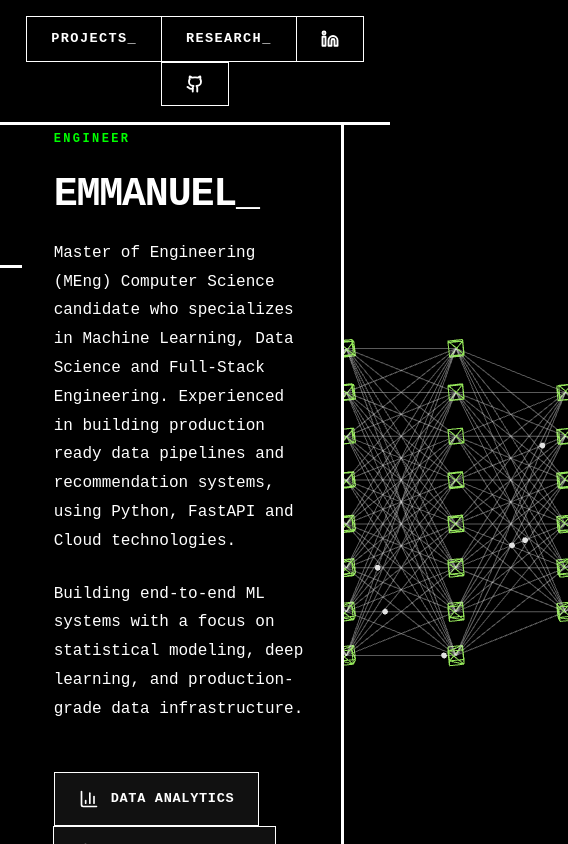
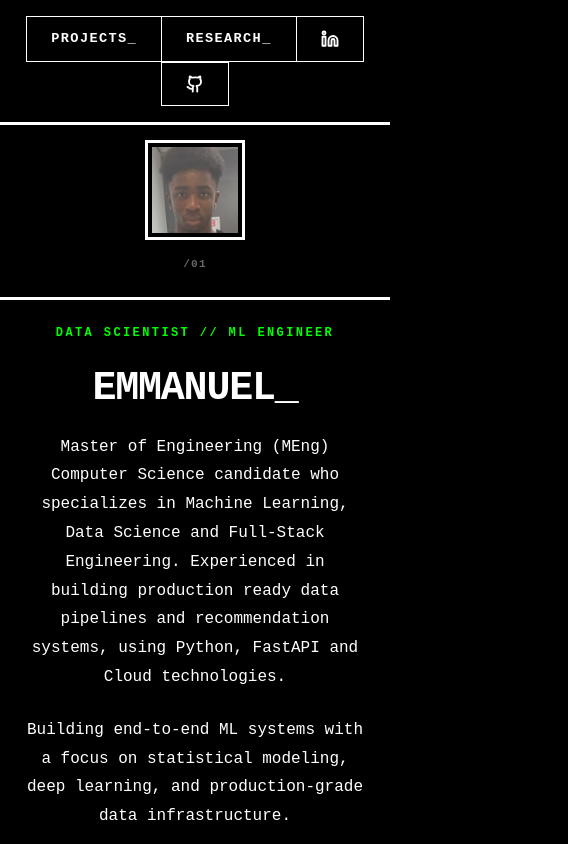
Before and after one commit to flashdash101/my-portfolio, a React (Vite) app: page / in a window 390 px wide. Shown: the top 844 px of the page, 568 px wide, since content can reach past the window. Built offline with nearby package versions, Linux system fonts and the light colour scheme.

Commit message:
New changes

```diff
--- a/src/NeuralNetwork.jsx
+++ b/src/NeuralNetwork.jsx
@@ -6,6 +6,35 @@ import { ScrollTrigger } from 'gsap/ScrollTrigger';
 import * as THREE from 'three';
 
 gsap.registerPlugin(ScrollTrigger);
+
+// Responsive Camera Component
+const ResponsiveCamera = () => {
+  const { camera } = useThree();
+
+  useEffect(() => {
+    const handleResize = () => {
+      if (window.innerWidth < 768) {
+        // MOBILE: Move camera far back so the whole network fits
+        camera.position.set(0, 0, 20);
+        camera.fov = 60;
+      } else {
+        // DESKTOP: Standard position
+        camera.position.set(0, 0, 20);
+        camera.fov = 60;
+      }
+      camera.updateProjectionMatrix();
+    };
+
+    // Trigger once on load
+    handleResize();
+
+    // Add listener
+    window.addEventListener('resize', handleResize);
+    return () => window.removeEventListener('resize', handleResize);
+  }, [camera]);
+
+  return null;
+};
 
 // Individual Node Component
 const Node = ({ position, isActive, isDropped }) => {
@@ -215,7 +244,15 @@ const InferenceResult = ({ position, onPulseHit }) => {
   ]);
   const [isScrambling, setIsScrambling] = useState(false);
   const [maxPrediction, setMaxPrediction] = useState('RECRUITER');
+  const [isMobile, setIsMobile] = useState(false);
   const scramblingRef = useRef(false);
+
+  useEffect(() => {
+    const checkMobile = () => setIsMobile(window.innerWidth < 768);
+    checkMobile();
+    window.addEventListener('resize', checkMobile);
+    return () => window.removeEventListener('resize', checkMobile);
+  }, []);
 
   useEffect(() => {
     if (onPulseHit && !scramblingRef.current) {
@@ -295,22 +332,28 @@ const InferenceResult = ({ position, onPulseHit }) => {
     }, scrambleInterval);
   };
 
+  // Mobile: position below network, Desktop: to the right
+  const mobilePosition = [0, -7, 0];
+  const desktopPosition = position;
+  const finalPosition = isMobile ? mobilePosition : desktopPosition;
+
   return (
-    <Html position={position} center>
+    <Html position={finalPosition} center>
       <div style={{
         background: '#000000',
         border: '2px solid #00ff00',
-        padding: '0.75rem 1rem',
+        padding: isMobile ? '0.5rem 0.75rem' : '0.75rem 1rem',
         fontFamily: "'JetBrains Mono', monospace",
         color: '#00ff00',
-        minWidth: '220px',
-        fontSize: '0.55rem',
+        minWidth: isMobile ? '180px' : '220px',
+        fontSize: isMobile ? '0.45rem' : '0.55rem',
         letterSpacing: '0.03em',
         lineHeight: '1.4',
         textAlign: 'left',
         boxShadow: '0 0 15px rgba(0, 255, 0, 0.2)',
         pointerEvents: 'none',
-        userSelect: 'none'
+        userSelect: 'none',
+        transform: isMobile ? 'scale(0.9)' : 'none'
       }}>
         <div style={{
           marginBottom: '0.5rem',
@@ -373,7 +416,7 @@ const InferenceResult = ({ position, onPulseHit }) => {
 };
 
 // Main Scene Component
-const Scene = ({ isHovered, onPulseHit }) => {
+const Scene = ({ isHovered, onPulseHit, isMobile }) => {
   const groupRef = useRef();
   const { camera } = useThree();
   const [droppedNodes, setDroppedNodes] = useState(new Set());
@@ -422,6 +465,7 @@ const Scene = ({ isHovered, onPulseHit }) => {
   // Scroll-triggered rotation
   useEffect(() => {
     if (!groupRef.current) return;
+    if (isMobile) return;
 
     const tl = gsap.timeline({
       scrollTrigger: {
@@ -445,10 +489,12 @@ const Scene = ({ isHovered, onPulseHit }) => {
     return () => {
       ScrollTrigger.getAll().forEach(trigger => trigger.kill());
     };
-  }, [camera]);
+  }, [camera, isMobile]);
+
+  const groupOffsetX = isMobile ? 0.5 : 0;
 
   return (
-    <group ref={groupRef}>
+    <group ref={groupRef} position={[groupOffsetX, 0, 0]}>
       {layers.map((layer, index) => (
         <NeuralLayer
           key={index}
@@ -474,27 +520,49 @@ const Scene = ({ isHovered, onPulseHit }) => {
 const NeuralNetwork = () => {
   const [isHovered, setIsHovered] = useState(false);
   const [pulseHitTrigger, setPulseHitTrigger] = useState(0);
+  const [isMobile, setIsMobile] = useState(false);
+
+  useEffect(() => {
+    const checkMobile = () => {
+      setIsMobile(window.innerWidth < 768);
+    };
+    checkMobile();
+    window.addEventListener('resize', checkMobile);
+    return () => window.removeEventListener('resize', checkMobile);
+  }, []);
 
   const handlePulseHit = (count) => {
     setPulseHitTrigger(count);
   };
 
+  const handleInteraction = () => {
+    if (isMobile) {
+      // On mobile: toggle dropout on tap
+      setIsHovered(prev => !prev);
+    }
+  };
+
   return (
     <div
       className="neural-network-container"
-      onMouseEnter={() => setIsHovered(true)}
-      onMouseLeave={() => setIsHovered(false)}
+      onMouseEnter={() => !isMobile && setIsHovered(true)}
+      onMouseLeave={() => !isMobile && setIsHovered(false)}
+      onClick={handleInteraction}
+      onTouchStart={handleInteraction}
       style={{
         width: '100%',
         height: '100%',
-        position: 'relative'
+        position: 'relative',
+        cursor: isMobile ? 'pointer' : 'default',
+        touchAction: 'manipulation'
       }}
     >
       <Canvas
         camera={{ position: [0, 0, 20], fov: 60 }}
         style={{ background: 'transparent' }}
       >
-        <Scene isHovered={isHovered} onPulseHit={handlePulseHit} />
+        <ResponsiveCamera />
+        <Scene isHovered={isHovered} onPulseHit={handlePulseHit} isMobile={isMobile} />
       </Canvas>
     </div>
   );
--- a/src/brutalist.css
+++ b/src/brutalist.css
@@ -235,6 +235,8 @@ body {
   display: block;
   outline: 3px solid transparent;
   outline-offset: 6px;
+  object-fit: contain;
+  object-position: center;
 }
 
 .profile-image:hover {
@@ -538,13 +540,39 @@ body {
   .hero-content-left {
     width: 100%;
     border-right: none;
-    border-bottom: var(--border-thick);
+    order: 1;
   }
 
   .hero-neural-right {
     width: 100%;
-    height: 50vh;
+    height: 60vh;
+    min-height: 400px;
     border-left: none;
+    order: 2;
+    z-index: 1;
+  }
+
+  .profile-container {
+    position: relative;
+    text-align: center;
+    padding: 1.5rem;
+    display: flex;
+    flex-direction: column;
+    align-items: center;
+  }
+
+  .profile-image {
+    width: 100px;
+    height: 100px;
+    margin: 0 auto;
+    object-fit: cover;
+    object-position: center;
+  }
+
+  .text-content {
+    padding: 1.5rem;
+    border-left: none;
+    text-align: center;
   }
 }
 
@@ -575,3 +603,96 @@ body {
   top: 0;
   background: var(--bg-primary);
 }
+
+.hero-neural-right canvas {
+  width: 100% !important;
+  height: 100% !important;
+}
+
+/* ========================================
+   MOBILE RESPONSIVE - Vertical Stack
+   ======================================== */
+@media (max-width: 768px) {
+  .hero-split-container {
+    flex-direction: column;
+    padding-top: 60px;
+    min-height: auto;
+  }
+
+  .hero-content-left {
+    width: 100%;
+    display: flex;
+    flex-direction: column;
+    border-right: none;
+    border-bottom: none;
+    padding-bottom: 0;
+    order: 1;
+    align-items: center;
+  }
+
+  .hero-neural-right {
+    width: 100%;
+    height: 75vh;
+    min-height: 500px;
+    position: relative;
+    top: 0;
+    border-left: none;
+    border-top: var(--border-thick);
+    border-bottom: var(--border-thick);
+    z-index: 1;
+    order: 2;
+    display: flex;
+    align-items: center;
+    justify-content: center;
+    padding: 0;
+  }
+
+  .profile-container {
+    position: relative;
+    top: 0;
+    padding: 1.5rem;
+    text-align: center;
+    display: flex;
+    flex-direction: column;
+    align-items: center;
+    justify-content: center;
+    width: 100%;
+    margin: 3.5rem auto 0;
+  }
+
+  .profile-image {
+    width: 100px;
+    height: 100px;
+    margin: 0 auto;
+    object-fit: contain;
+    object-position: center;
+    padding: 0.25rem;
+  }
+
+  .text-content {
+    padding: 1.5rem;
+    border-left: none;
+    text-align: center;
+  }
+
+  .text-content .main-title {
+    text-align: center;
+  }
+
+  .text-content .main-subtitle {
+    text-align: center;
+    margin-left: auto;
+    margin-right: auto;
+  }
+
+  .content-wrapper {
+    grid-template-columns: 1fr;
+    padding-top: 60px;
+  }
+
+  /* Ensure expertise badges wrap nicely */
+  .expertise-badge {
+    margin-left: 0 !important;
+    margin-bottom: -1px;
+  }
+}
```
Also changed, not shown: 5 other files (tests, documents, lock files or other folders).
